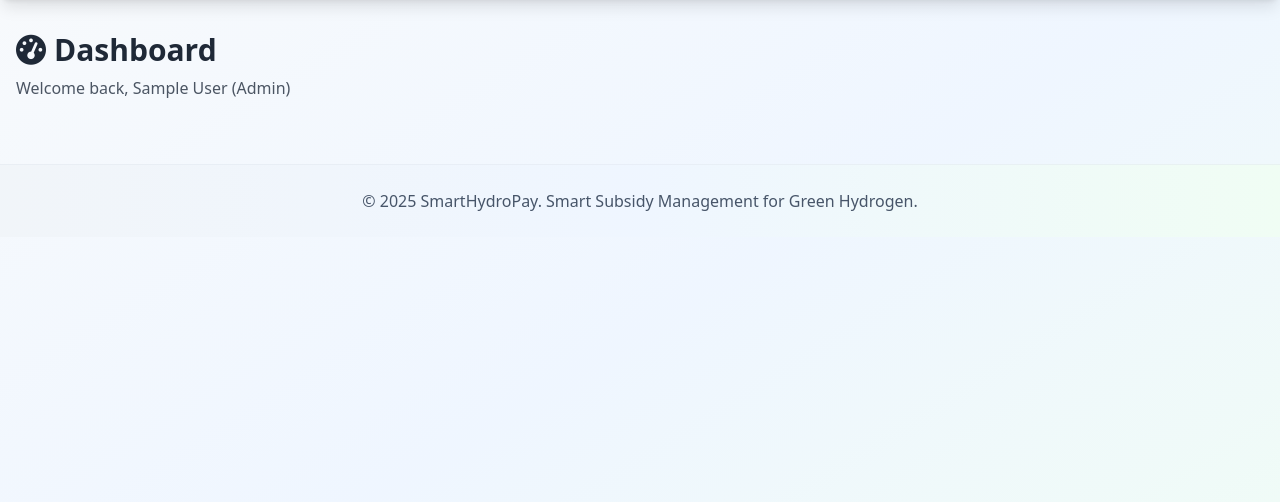
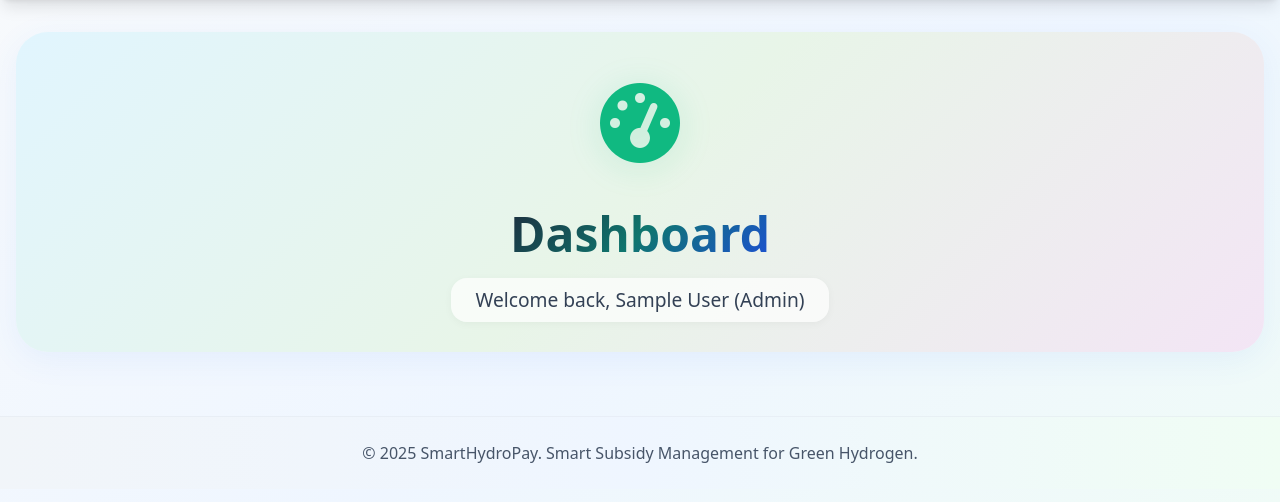
Before and after one commit to Jay1425/SmartHydroPay, a Flask app: page /dashboard in a window 1280 px wide. Shown: the part 73-575 px from the top of the page. Run offline with Flask 3, Linux system fonts and the light colour scheme; the visitor is signed in with stand-in values (Sample User, id 1); some libraries are stand-ins or nearby versions.

Commit message:
dashboard changed

```diff
--- a/templates/dashboard.html
+++ b/templates/dashboard.html
@@ -1,241 +1,357 @@
+
 {% extends "base.html" %}
+{% block title %}Dashboard{% endblock %}
+{% block content %}
+<style>
+    .dashboard-hero {
+        min-height: 40vh;
+        background: linear-gradient(135deg, #e1f5fe 0%, #e8f5e8 50%, #f3e5f5 100%);
+        border-radius: 32px;
+        box-shadow: 0 8px 32px rgba(59,130,246,0.08);
+        position: relative;
+        margin-bottom: 2rem;
+        overflow: hidden;
+    }
+    .dashboard-hero .icon-3d-light {
+        font-size: 5rem;
+        margin-bottom: 1rem;
+        color: #10b981;
+        filter: drop-shadow(0 4px 16px rgba(16,185,129,0.15));
+        transition: all 0.4s cubic-bezier(0.68,-0.55,0.265,1.55);
+    }
+    .dashboard-hero .icon-3d-light:hover {
+        transform: rotateY(360deg) scale(1.15);
+        color: #3b82f6;
+    }
+    .dashboard-hero .dashboard-title {
+        font-size: 3rem;
+        font-weight: 800;
+        background: linear-gradient(135deg, #1e293b, #0f766e, #1d4ed8);
+        -webkit-background-clip: text;
+        -webkit-text-fill-color: transparent;
+        background-clip: text;
+        margin-bottom: 0.5rem;
+    }
+    .dashboard-hero .dashboard-welcome {
+        font-size: 1.2rem;
+        color: #334155;
+        background: rgba(255,255,255,0.7);
+        border-radius: 16px;
+        padding: 0.5rem 1.5rem;
+        display: inline-block;
+        box-shadow: 0 2px 8px rgba(0,0,0,0.04);
+    }
+    .dashboard-cards {
+        display: grid;
+        grid-template-columns: repeat(auto-fit, minmax(320px, 1fr));
+        gap: 2rem;
+        margin-bottom: 2rem;
+    }
+    .card-3d-light {
+        ...existing code...
+    }
+    .dashboard-table {
+        background: linear-gradient(135deg, #fff, #f8fafc 80%);
+        border-radius: 24px;
+        box-shadow: 0 4px 24px rgba(59,130,246,0.06);
+        padding: 2rem;
+        margin-bottom: 2rem;
+        overflow-x: auto;
+    }
+    .dashboard-table th, .dashboard-table td {
+        padding: 0.75rem 1rem;
+        font-size: 1rem;
+    }
+    .dashboard-table th {
+        background: linear-gradient(90deg, #e1f5fe 0%, #e8f5e8 100%);
+        color: #1e293b;
+        font-weight: 700;
+    }
+    .dashboard-table tr {
+        transition: background 0.3s;
+    }
+    .dashboard-table tr:hover {
+        background: #f3f4f6;
+    }
+    .status-badge {
+        padding: 0.3em 1em;
+        border-radius: 12px;
+        font-size: 0.9em;
+        font-weight: 600;
+        box-shadow: 0 2px 8px rgba(0,0,0,0.04);
+        transition: all 0.3s;
+    }
+    .status-pending { background: linear-gradient(135deg, #fef3c7, #fde68a); color: #92400e; }
+    .status-verified { background: linear-gradient(135deg, #dbeafe, #bfdbfe); color: #1e40af; }
+    .status-approved { background: linear-gradient(135deg, #dcfce7, #bbf7d0); color: #166534; }
+    .status-released { background: linear-gradient(135deg, #f3e8ff, #e9d5ff); color: #7c2d12; }
+    .status-rejected { background: linear-gradient(135deg, #fee2e2, #fecaca); color: #991b1b; }
+</style>
 
-{% block title %}Dashboard{% endblock %}
-
-{% block content %}
-<div class="mb-8">
-    <h1 class="text-3xl font-bold text-gray-800 mb-2">
-        <i class="fas fa-tachometer-alt mr-2"></i>Dashboard
-    </h1>
-    <p class="text-gray-600">Welcome back, {{ current_user.name }} ({{ current_user.role.title() }})</p>
+<div class="dashboard-hero flex flex-col items-center justify-center text-center mb-12">
+    <div class="icon-3d-light">
+        {% if current_user.role == 'producer' %}
+            <i class="fas fa-industry"></i>
+        {% elif current_user.role == 'auditor' %}
+            <i class="fas fa-search"></i>
+        {% elif current_user.role == 'government' %}
+            <i class="fas fa-building"></i>
+        {% elif current_user.role == 'bank' %}
+            <i class="fas fa-university"></i>
+        {% else %}
+            <i class="fas fa-tachometer-alt"></i>
+        {% endif %}
+    </div>
+    <div class="dashboard-title">Dashboard</div>
+    <div class="dashboard-welcome">Welcome back, {{ current_user.name }} ({{ current_user.role.title() }})</div>
 </div>
 
 {% if current_user.role == 'producer' %}
-    <!-- Producer Dashboard -->
-    <div class="grid md:grid-cols-2 gap-6 mb-8">
-        <div class="bg-white p-6 rounded-lg shadow-md">
-            <h3 class="text-lg font-semibold mb-4">
-                <i class="fas fa-plus text-green-500 mr-2"></i>Quick Actions
-            </h3>
-            <a href="{{ url_for('producer.apply') }}" class="block bg-green-600 text-white px-4 py-2 rounded hover:bg-green-700 text-center">
-                Submit New Application
+    <div class="dashboard-cards">
+        <div class="card-3d-light group text-center p-8">
+            <div class="icon-3d-light text-5xl text-green-500 mb-4 group-hover:text-green-600">
+                <i class="fas fa-plus"></i>
+            </div>
+            <h3 class="text-xl font-bold mb-2 text-slate-800">Quick Actions</h3>
+            <a href="{{ url_for('producer.apply') }}" class="btn-3d-light inline-block mt-4">
+                <i class="fas fa-paper-plane mr-2"></i>Submit New Application
             </a>
         </div>
-
-        <div class="bg-white p-6 rounded-lg shadow-md">
-            <h3 class="text-lg font-semibold mb-4">
-                <i class="fas fa-chart-bar text-blue-500 mr-2"></i>Application Stats
-            </h3>
-            <div class="space-y-2">
+        <div class="card-3d-light group text-center p-8">
+            <div class="icon-3d-light text-5xl text-blue-500 mb-4 group-hover:text-blue-600">
+                <i class="fas fa-chart-bar"></i>
+            </div>
+            <h3 class="text-xl font-bold mb-2 text-slate-800">Application Stats</h3>
+            <div class="space-y-2 mt-4">
                 <div class="flex justify-between">
                     <span>Total Applications:</span>
                     <span class="font-bold">{{ applications|length }}</span>
                 </div>
                 <div class="flex justify-between">
                     <span>Pending:</span>
-                    <span class="text-yellow-600">{{ applications|selectattr('status', 'equalto', 'pending')|list|length }}</span>
+                    <span class="status-badge status-pending">{{ applications|selectattr('status', 'equalto', 'pending')|list|length }}</span>
                 </div>
                 <div class="flex justify-between">
                     <span>Approved:</span>
-                    <span class="text-green-600">{{ applications|selectattr('status', 'equalto', 'govt_approved')|list|length }}</span>
+                    <span class="status-badge status-approved">{{ applications|selectattr('status', 'equalto', 'govt_approved')|list|length }}</span>
                 </div>
             </div>
         </div>
     </div>
-
-    <div class="bg-white rounded-lg shadow-md p-6">
+    <div class="dashboard-table">
         <h3 class="text-lg font-semibold mb-4">
             <i class="fas fa-file-alt mr-2"></i>Your Applications
         </h3>
         {% if applications %}
-            <div class="overflow-x-auto">
             <table class="w-full table-auto">
                 <thead>
-                        <tr class="bg-gray-50">
-                            <th class="px-4 py-2 text-left">Project Name</th>
-                            <th class="px-4 py-2 text-left">Capacity (MW)</th>
-                            <th class="px-4 py-2 text-left">Status</th>
-                            <th class="px-4 py-2 text-left">Submitted</th>
+                    <tr>
+                        <th>Project Name</th>
+                        <th>Capacity (MW)</th>
+                        <th>Status</th>
+                        <th>Submitted</th>
                     </tr>
                 </thead>
                 <tbody>
                     {% for app in applications %}
-                        <tr class="border-t">
-                            <td class="px-4 py-2">{{ app.project_name }}</td>
-                            <td class="px-4 py-2">{{ app.capacity }}</td>
-                            <td class="px-4 py-2">
-                                <span class="px-2 py-1 rounded text-xs
-                                    {% if app.status == 'pending' %}bg-yellow-100 text-yellow-800
-                                    {% elif app.status == 'auditor_verified' %}bg-blue-100 text-blue-800
-                                    {% elif app.status == 'govt_approved' %}bg-green-100 text-green-800
-                                    {% elif app.status == 'fund_released' %}bg-purple-100 text-purple-800
-                                    {% else %}bg-red-100 text-red-800{% endif %}">
+                    <tr>
+                        <td>{{ app.project_name }}</td>
+                        <td>{{ app.capacity }}</td>
+                        <td>
+                            <span class="status-badge
+                                {% if app.status == 'pending' %}status-pending
+                                {% elif app.status == 'auditor_verified' %}status-verified
+                                {% elif app.status == 'govt_approved' %}status-approved
+                                {% elif app.status == 'fund_released' %}status-released
+                                {% else %}status-rejected{% endif %}">
                                 {{ app.status.replace('_', ' ').title() }}
                             </span>
                         </td>
-                            <td class="px-4 py-2">{{ app.created_at.strftime('%Y-%m-%d') }}</td>
+                        <td>{{ app.created_at.strftime('%Y-%m-%d') }}</td>
                     </tr>
                     {% endfor %}
                 </tbody>
             </table>
-            </div>
         {% else %}
             <p class="text-gray-500 text-center py-8">No applications submitted yet. <a href="{{ url_for('producer.apply') }}" class="text-blue-600">Submit your first application</a></p>
         {% endif %}
     </div>
-
 {% elif current_user.role == 'auditor' %}
-    <!-- Auditor Dashboard -->
-    <div class="bg-white rounded-lg shadow-md p-6">
-        <h3 class="text-lg font-semibold mb-4">
-            <i class="fas fa-search mr-2"></i>Applications Pending Verification
-        </h3>
+    <div class="dashboard-cards">
+        <div class="card-3d-light group text-center p-8">
+            <div class="icon-3d-light text-5xl text-purple-500 mb-4 group-hover:text-purple-600">
+                <i class="fas fa-search"></i>
+            </div>
+            <h3 class="text-xl font-bold mb-2 text-slate-800">Applications Pending Verification</h3>
+        </div>
+    </div>
+    <div class="dashboard-table">
         {% if applications %}
-            <div class="overflow-x-auto">
             <table class="w-full table-auto">
                 <thead>
-                        <tr class="bg-gray-50">
-                            <th class="px-4 py-2 text-left">Project Name</th>
-                            <th class="px-4 py-2 text-left">Producer</th>
-                            <th class="px-4 py-2 text-left">Capacity (MW)</th>
-                            <th class="px-4 py-2 text-left">Submitted</th>
-                            <th class="px-4 py-2 text-left">Action</th>
+                    <tr>
+                        <th>Project Name</th>
+                        <th>Producer</th>
+                        <th>Capacity (MW)</th>
+                        <th>Submitted</th>
+                        <th>Action</th>
                     </tr>
                 </thead>
                 <tbody>
                     {% for app in applications %}
-                        <tr class="border-t">
-                            <td class="px-4 py-2">{{ app.project_name }}</td>
-                            <td class="px-4 py-2">{{ app.producer.name }}</td>
-                            <td class="px-4 py-2">{{ app.capacity }}</td>
-                            <td class="px-4 py-2">{{ app.created_at.strftime('%Y-%m-%d') }}</td>
-                            <td class="px-4 py-2">
+                    <tr>
+                        <td>{{ app.project_name }}</td>
+                        <td>{{ app.producer.name }}</td>
+                        <td>{{ app.capacity }}</td>
+                        <td>{{ app.created_at.strftime('%Y-%m-%d') }}</td>
+                        <td>
                             <a href="{{ url_for('auditor.verify', application_id=app.id) }}"
-                                   class="bg-purple-600 text-white px-3 py-1 rounded hover:bg-purple-700 text-sm">
-                                    Verify
+                               class="btn-3d-light bg-gradient-to-r from-purple-500 to-purple-600 text-white px-3 py-1 rounded text-sm">
+                                <i class="fas fa-eye mr-1"></i>Verify
                             </a>
                         </td>
                     </tr>
                     {% endfor %}
                 </tbody>
             </table>
-            </div>
         {% else %}
             <p class="text-gray-500 text-center py-8">No applications pending verification.</p>
         {% endif %}
     </div>
-
 {% elif current_user.role == 'government' %}
-    <!-- Government Dashboard -->
-    <div class="bg-white rounded-lg shadow-md p-6">
-        <h3 class="text-lg font-semibold mb-4">
-            <i class="fas fa-check-circle mr-2"></i>Applications Ready for Approval
-        </h3>
+    <div class="dashboard-cards">
+        <div class="card-3d-light group text-center p-8">
+            <div class="icon-3d-light text-5xl text-blue-500 mb-4 group-hover:text-blue-600">
+                <i class="fas fa-building"></i>
+            </div>
+            <h3 class="text-xl font-bold mb-2 text-slate-800">Applications Ready for Approval</h3>
+        </div>
+    </div>
+    <div class="dashboard-table">
         {% if applications %}
-            <div class="overflow-x-auto">
             <table class="w-full table-auto">
                 <thead>
-                        <tr class="bg-gray-50">
-                            <th class="px-4 py-2 text-left">Project Name</th>
-                            <th class="px-4 py-2 text-left">Producer</th>
-                            <th class="px-4 py-2 text-left">Capacity (MW)</th>
-                            <th class="px-4 py-2 text-left">Verified</th>
-                            <th class="px-4 py-2 text-left">Actions</th>
+                    <tr>
+                        <th>Project Name</th>
+                        <th>Producer</th>
+                        <th>Capacity (MW)</th>
+                        <th>Verified</th>
+                        <th>Actions</th>
                     </tr>
                 </thead>
                 <tbody>
                     {% for app in applications %}
-                        <tr class="border-t">
-                            <td class="px-4 py-2">{{ app.project_name }}</td>
-                            <td class="px-4 py-2">{{ app.producer.name }}</td>
-                            <td class="px-4 py-2">{{ app.capacity }}</td>
-                            <td class="px-4 py-2">{{ app.created_at.strftime('%Y-%m-%d') }}</td>
-                            <td class="px-4 py-2">
+                    <tr>
+                        <td>{{ app.project_name }}</td>
+                        <td>{{ app.producer.name }}</td>
+                        <td>{{ app.capacity }}</td>
+                        <td>{{ app.created_at.strftime('%Y-%m-%d') }}</td>
+                        <td>
                             <a href="{{ url_for('government.view_application', application_id=app.id) }}"
-                                   class="bg-blue-600 text-white px-3 py-1 rounded hover:bg-blue-700 text-sm mr-2">
-                                    View
+                               class="btn-3d-light bg-gradient-to-r from-blue-500 to-blue-600 text-white px-3 py-1 rounded text-sm mr-2">
+                                <i class="fas fa-eye mr-1"></i>View
                             </a>
                             <a href="{{ url_for('government.approve', application_id=app.id) }}"
-                                   class="bg-green-600 text-white px-3 py-1 rounded hover:bg-green-700 text-sm">
-                                    Approve
+                               class="btn-3d-light bg-gradient-to-r from-green-500 to-green-600 text-white px-3 py-1 rounded text-sm">
+                                <i class="fas fa-check mr-1"></i>Approve
                             </a>
                         </td>
                     </tr>
                     {% endfor %}
                 </tbody>
             </table>
-            </div>
         {% else %}
             <p class="text-gray-500 text-center py-8">No applications ready for approval.</p>
         {% endif %}
     </div>
-
 {% elif current_user.role == 'bank' %}
-    <!-- Bank Dashboard -->
-    <div class="grid md:grid-cols-2 gap-6 mb-8">
-        <div class="bg-white p-6 rounded-lg shadow-md">
-            <h3 class="text-lg font-semibold mb-4">
-                <i class="fas fa-chart-bar text-green-500 mr-2"></i>Fund Release Stats
-            </h3>
-            <div class="space-y-2">
+    <div class="dashboard-cards">
+        <div class="card-3d-light group text-center p-8">
+            <div class="icon-3d-light text-5xl text-orange-500 mb-4 group-hover:text-orange-600">
+                <i class="fas fa-university"></i>
+            </div>
+            <h3 class="text-xl font-bold mb-2 text-slate-800">Fund Release Stats</h3>
+            <div class="space-y-2 mt-4">
                 <div class="flex justify-between">
                     <span>Pending Releases:</span>
-                    <span class="font-bold text-orange-600">{{ applications|length }}</span>
+                    <span class="status-badge status-pending">{{ applications|length }}</span>
                 </div>
                 <div class="flex justify-between">
                     <span>Total Released:</span>
-                    <span class="font-bold text-green-600">{{ transactions|length }}</span>
+                    <span class="status-badge status-approved">{{ transactions|length }}</span>
                 </div>
             </div>
         </div>
-
-        <div class="bg-white p-6 rounded-lg shadow-md">
-            <h3 class="text-lg font-semibold mb-4">
-                <i class="fas fa-dollar-sign text-blue-500 mr-2"></i>Quick Actions
-            </h3>
-            <a href="{{ url_for('bank.pending_releases') }}" class="block bg-blue-600 text-white px-4 py-2 rounded hover:bg-blue-700 text-center">
-                View Pending Releases
+        <div class="card-3d-light group text-center p-8">
+            <div class="icon-3d-light text-5xl text-blue-500 mb-4 group-hover:text-blue-600">
+                <i class="fas fa-dollar-sign"></i>
+            </div>
+            <h3 class="text-xl font-bold mb-2 text-slate-800">Quick Actions</h3>
+            <a href="{{ url_for('bank.pending_releases') }}" class="btn-3d-light inline-block mt-4">
+                <i class="fas fa-clock mr-2"></i>View Pending Releases
             </a>
         </div>
     </div>
-
-    <div class="bg-white rounded-lg shadow-md p-6">
+    <div class="dashboard-table">
         <h3 class="text-lg font-semibold mb-4">
             <i class="fas fa-clock mr-2"></i>Applications Ready for Fund Release
         </h3>
         {% if applications %}
-            <div class="overflow-x-auto">
             <table class="w-full table-auto">
                 <thead>
-                        <tr class="bg-gray-50">
-                            <th class="px-4 py-2 text-left">Project Name</th>
-                            <th class="px-4 py-2 text-left">Producer</th>
-                            <th class="px-4 py-2 text-left">Capacity (MW)</th>
-                            <th class="px-4 py-2 text-left">Approved</th>
-                            <th class="px-4 py-2 text-left">Action</th>
+                    <tr>
+                        <th>Project Name</th>
+                        <th>Producer</th>
+                        <th>Capacity (MW)</th>
+                        <th>Approved</th>
+                        <th>Action</th>
                     </tr>
                 </thead>
                 <tbody>
                     {% for app in applications %}
-                        <tr class="border-t">
-                            <td class="px-4 py-2">{{ app.project_name }}</td>
-                            <td class="px-4 py-2">{{ app.producer.name }}</td>
-                            <td class="px-4 py-2">{{ app.capacity }}</td>
-                            <td class="px-4 py-2">{{ app.created_at.strftime('%Y-%m-%d') }}</td>
-                            <td class="px-4 py-2">
+                    <tr>
+                        <td>{{ app.project_name }}</td>
+                        <td>{{ app.producer.name }}</td>
+                        <td>{{ app.capacity }}</td>
+                        <td>{{ app.created_at.strftime('%Y-%m-%d') }}</td>
+                        <td>
                             <a href="{{ url_for('bank.release', application_id=app.id) }}"
-                                   class="bg-orange-600 text-white px-3 py-1 rounded hover:bg-orange-700 text-sm">
-                                    Release Funds
+                               class="btn-3d-light bg-gradient-to-r from-orange-500 to-orange-600 text-white px-3 py-1 rounded text-sm">
+                                <i class="fas fa-paper-plane mr-1"></i>Release Funds
                             </a>
                         </td>
                     </tr>
                     {% endfor %}
                 </tbody>
             </table>
-            </div>
         {% else %}
             <p class="text-gray-500 text-center py-8">No applications ready for fund release.</p>
         {% endif %}
     </div>
 {% endif %}
+
+<script>
+// Animate dashboard cards and tables on scroll
+function animateDashboardCards() {
+    const cards = document.querySelectorAll('.card-3d-light');
+    const tables = document.querySelectorAll('.dashboard-table');
+    const observer = new IntersectionObserver((entries) => {
+        entries.forEach((entry, index) => {
+            if (entry.isIntersecting) {
+                setTimeout(() => {
+                    entry.target.style.opacity = '1';
+                    entry.target.style.transform = 'translateY(0) scale(1)';
+                }, index * 120);
+            }
+        });
+    }, { threshold: 0.1 });
+    [...cards, ...tables].forEach(el => {
+        el.style.opacity = '0';
+        el.style.transform = 'translateY(40px) scale(0.97)';
+        el.style.transition = 'all 0.7s cubic-bezier(0.25, 0.46, 0.45, 0.94)';
+        observer.observe(el);
+    });
+}
+document.addEventListener('DOMContentLoaded', animateDashboardCards);
+</script>
 {% endblock %}
```
Lines whose indentation alone changed are shown as unchanged.
